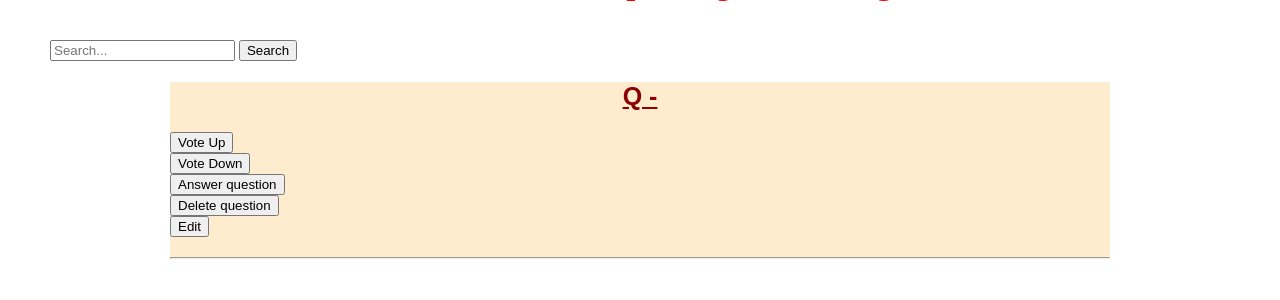
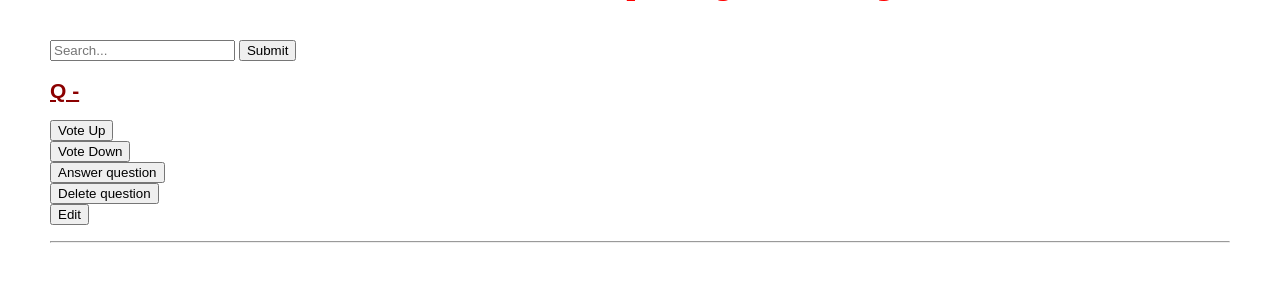
Before and after one commit to Maretzky85/AskMateDM, a Flask app: page /question/1 in a window 1280 px wide. Shown: the part 119-419 px from the top of the page. Run offline with Flask 2, Linux system fonts and the light colour scheme; data that the repository does not hold is empty; some libraries are stand-ins or nearby versions.

Commit message:
all what ive done with search_question

```diff
--- a/data_manager.py
+++ b/data_manager.py
@@ -83,17 +83,14 @@ def update_by_id(cursor, qa, id_, data):
 
 @connection_handler.connection_handler
 def search_by_input(cursor, search_phrase):
-    cursor.execute("""SELECT DISTINCT submission_time,
-                                    view_number,
-                                    vote_number,
-                                    title,
-                                    image,
-                                    message
-                    FROM question
-                    JOIN answer ON (question_id = question_id)
-                    WHERE title, message = %(search_phrase)s
-                    """, {"search_phrase":search_phrase})
-
+    print ("hura!!!!", search_phrase)
+    cursor.execute("""SELECT DISTINCT question.id, question.submission_time, question.view_number, question.vote_number, question.title, question.message, question.image
+                     FROM question
+                    JOIN answer ON(question.id = answer.question_id)
+                    WHERE question.title LIKE "%{}%"
+                    OR answer.message LIKE "%{}%" """.format(search_phrase,search_phrase))
+    data = cursor.fetchall()
+    return data
 
 @connection_handler.connection_handler
 def vote_edit(cursor, qa, id_, value):
--- a/logic.py
+++ b/logic.py
@@ -78,10 +78,10 @@ def update_by_id(qa, id_, data):
         data_manager.update_by_id("a", id_, data)
 
 
-def get_results(search_phrase):
-    result = data_manager.search_by_input(search_phrase)
-    return result
+def manage_vote(qa, id_, value):
+    data_manager.vote_edit(qa, id_, value)
 
 
-def manage_vote(qa, id_, value):
-        data_manager.vote_edit(qa, id_, value)
+def get_all_ids_with_phrase(search_phrase):
+    data = data_manager.search_by_input(search_phrase)
+    return data
--- a/server.py
+++ b/server.py
@@ -20,10 +20,14 @@ def show_all():
 def new_question():
     return render_template('new_question.html')
 
-@app.route("/search?q=<search_phrase>", methods=["GET"])
-def search_questions(search_phrase):
-    form = request.form
-    return render_template ('search_questions.html', search_phrase=search_phrase, form=form)
+
+@app.route("/search", methods=["GET", "POST"])
+def search_questions():
+    print("DUPA!!!!")
+    search_phrase = request.form.get('search_phrase')
+    print(search_phrase)
+    result = logic.get_all_ids_with_phrase(search_phrase)
+    return render_template ('search_questions.html', result=result, search_phrase=search_phrase)
 
 
 @app.route("/new_question", methods=['POST'])
--- a/static/list.css
+++ /dev/null
@@ -1,17 +0,0 @@
-.content {
-    background-color: blanchedalmond;
-    margin-right: 120px;
-    margin-left: 120px;
-}
-h2 {
-    text-align: center;
-    font-size:25px;
-}
-button {
-    position: relative;
-}
-h3 {
-    text-align: justify;
-    font-size: 20px;
-    line-height:30px;
-}
--- a/templates/edit_q.html
+++ b/templates/edit_q.html
@@ -1,9 +1,6 @@
 {% extends 'layout.html' %}
 
 {% block content %}
-<head>
-    <link rel="stylesheet" type="text/css" media="screen" href="{{ url_for('static', filename='edit_q.css') }}" />
-</head>
 <p>Question</p>
 <p>{{ question }}</p>
 <div class="content">
--- a/templates/list.html
+++ b/templates/list.html
@@ -1,17 +1,14 @@
 {% extends 'layout.html' %}
 
 {% block content %}
-<head>
-    <link rel="stylesheet" type="text/css" media="screen" href="{{ url_for('static', filename='list.css') }}" />
-        <form role="search">
-            <div class="search-control">
-                <input type="search" id="site-search" name="q"
-                placeholder="Search...">
-                <button>Search</button>
-            </div>
-        </form>
-</head>
 <div class="content">
+    <form action="{{url_for('search_questions')}}" method="POST">
+        <div>
+            <input type="text" name="search_phrase" placeholder="Search...">
+            <input type="submit" value="Submit">
+            <span class="validity"></span>
+        </div>
+    </form>
     {% for question in questions %}
         <h2><a href="/question/{{question['id']}}"> Q - {{ question["title"] }}</h2></a>
         <div class="buttons">
@@ -54,7 +51,6 @@
                         <form class="buttons" action="/answer/{{answer['id']}}/delete">
                             <button type="submit">Delete answer</button>
                         </form>
-
                     </div>
                 {% endif %}
             {% endfor %}
--- a/templates/new_answer.html
+++ b/templates/new_answer.html
@@ -2,9 +2,6 @@
 
 {% block content %}
 <h2>{{warning}}</h2>
-<head>
-    <link rel="stylesheet" type="text/css" media="screen" href="{{ url_for('static', filename='new_answer.css') }}" />
-</head>
 <p>Question</p>
 <p>{{ question }}</p>
 <div class="content">
--- a/templates/new_question.html
+++ b/templates/new_question.html
@@ -1,9 +1,6 @@
 {% extends 'layout.html' %}
 
 {% block content %}
-<head>
-    <link rel="stylesheet" type="text/css" media="screen" href="{{ url_for('static', filename='new_question.css') }}" />
-</head>
 <div class="content">
     {% if id_ %}
     <form action="/question/{{id_}}/edit" method="POST">
```
Also changed, not shown: templates/search_questions.html (+4 -5 lines), static/edit_q.css (deleted), static/new_answer.css (deleted), static/new_question.css (deleted).
